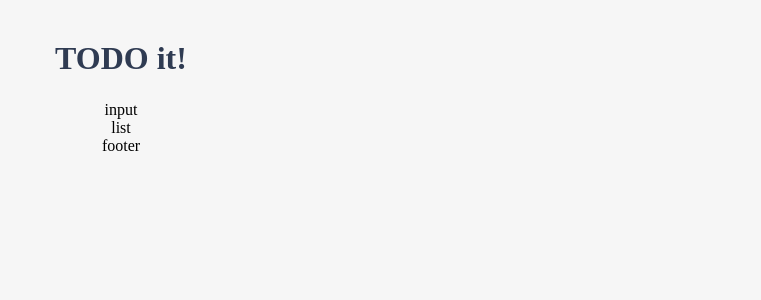
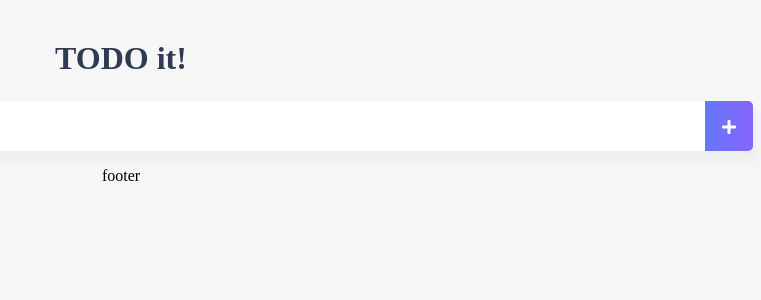
Before and after one commit to Jong-youn/vue-lv, a Vue app in the folder lv2/vue-todo/: page / in a window 1280 px wide. Shown: the top 300 px of the page, without its empty margins (519-1280 px from the left). Built offline with nearby package versions, Linux system fonts and the light colour scheme.

Commit message:
update todo input, list

```diff
--- a/lv2/vue-todo/src/components/TodoInput.vue
+++ b/lv2/vue-todo/src/components/TodoInput.vue
@@ -1,15 +1,57 @@
 <template>
-  <div>
-      input
+  <div class="inputBox shadow">
+    <input type="text" v-model="newTodoItem" v-on:keyup.enter="addTodo">
+    <span class="addContainer" v-on:click="addTodo">
+      <i class="addBtn fas fa-plus" aria-hidden="true"></i>
+    </span>
   </div>
 </template>
 
 <script>
 export default {
-
+  data () {
+    return {
+      newTodoItem: ""
+    }
+  },
+  methods: {
+    addTodo: function() {
+      localStorage.setItem(this.newTodoItem, this.newTodoItem)
+      this.clearInput()
+    },
+    clearInput: function() {
+      this.newTodoItem = ""
+    }
+  }
 }
 </script>
 
-<style>
-
+<style scoped>
+input:focus {
+  outline: none;
+}
+.inputBox {
+  background: white;
+  height: 50px;
+  line-height: 50px;
+  border-radius: 5px;
+}
+.inputBox input {
+  border-style: none;
+  font-size: 0.9rem;
+}
+.addContainer {
+  float: right;
+  background: linear-gradient(to right, #6478FB, #8763FB);
+  display: block;
+  width: 3rem;
+  border-radius: 0 5px 5px 0;
+}
+.addBtn {
+  color: white;
+  vertical-align: middle;
+}
+.closeModalBtn {
+  color: #42b983;
+}
 </style>
--- a/lv2/vue-todo/src/components/TodoList.vue
+++ b/lv2/vue-todo/src/components/TodoList.vue
@@ -1,15 +1,85 @@
 <template>
   <div>
-      list
+    <ul>
+      <li v-for="(todoItem, idx) in todoItems" v-bind:key="todoItem" class="shadow">
+        {{ todoItem }}
+        <span class="removeBtn" v-on:click="removeItem(todoItem, idx)">
+          <i class="removeBtn fas fa-trash-alt"></i>
+        </span>
+      </li>
+      <!-- <button class="checkBtn" v-on:click=""></button>
+      <button class="checkBtnCompleted"></button>
+      <button class="textCompleted"></button> -->
+    </ul>
   </div>
 </template>
 
 <script>
 export default {
-
+  data() {
+    return {
+      todoItems: []
+    }
+  },
+  created: function() {
+    console.log('created')
+    if (localStorage.length > 0) {
+      for (var i = 0; i < localStorage.length; i++) {
+        if (localStorage.key(i) !== 'loglevel:webpack-dev-server') {
+          this.todoItems.push(localStorage.key(i))
+        }
+      }
+    }
+  },
+  methods: {
+    removeItem: function(item, key) {
+      console.log('remove items')
+      localStorage.removeItem(item)
+      this.todoItems.splice(key, 1);
+    }
+  }
 }
 </script>
 
-<style>
-
+<style scoped>
+ul {
+  list-style-type: none;
+  padding-left: 0px;
+  margin-top: 0;
+  text-align: left;
+}
+li {
+  display: flex;
+  min-height: 50px;
+  height: 50px;
+  line-height: 50px;
+  margin: 0.5rem 0;
+  padding: 0 0.9rem;
+  background: white;
+  border-radius: 5px;
+}
+.checkBtn {
+  line-height: 45px;
+  color: #62acde;
+  margin-right: 5px;
+}
+.checkBtnCompleted {
+  color: #b3adad;
+}
+.textCompleted {
+  text-decoration: line-through;
+  color: #b3adad;
+}
+.removeBtn {
+  margin-left: auto;
+  color: #de4343;
+}
+/* transition css */
+.list-enter-active, .list-leave-active {
+  transition: all 1s;
+}
+.list-enter, .list-leave-to /* .list-leave-active below version 2.1.8 */ {
+  opacity: 0;
+  transform: translateY(30px);
+}
 </style>
```
